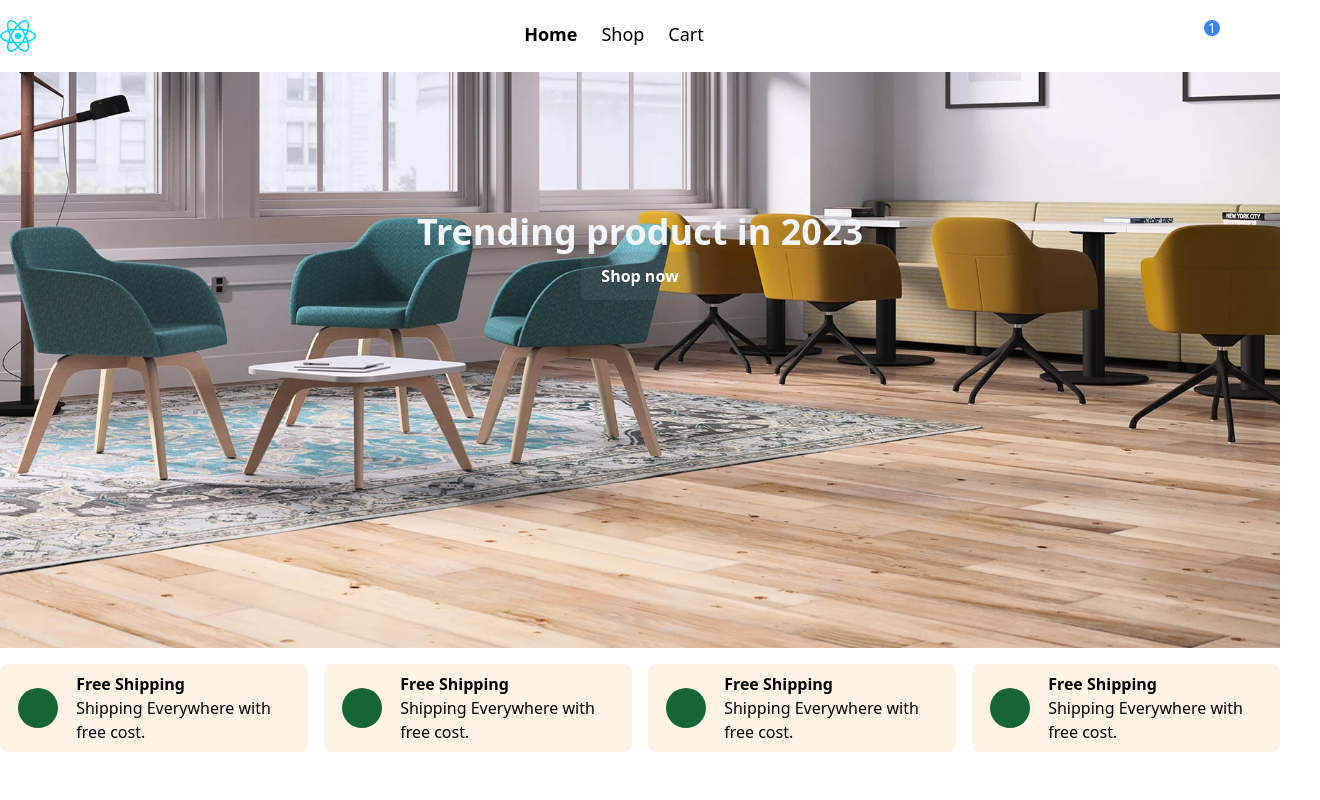
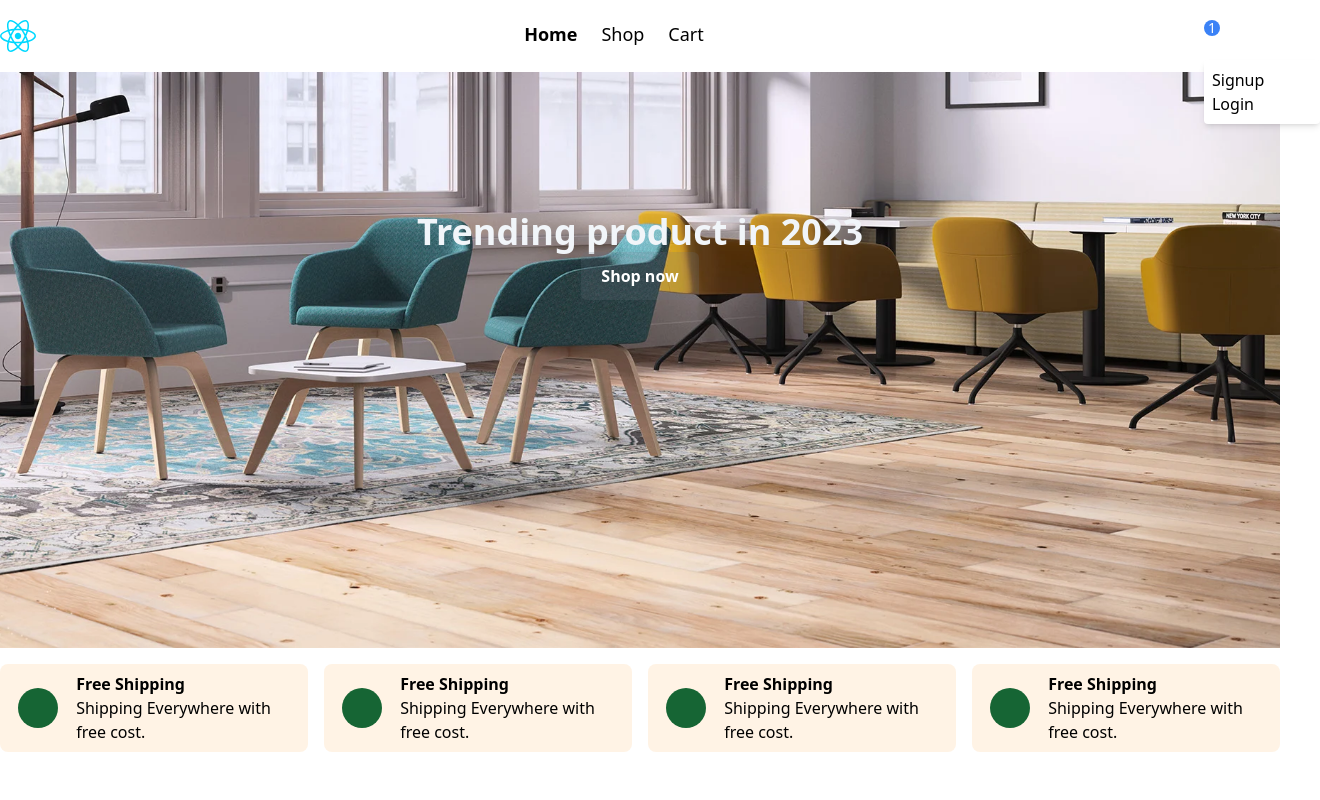
Before and after one commit to tnowad/eshop, a React (Vite) app: page /home in a window 1280 px wide. Both pictures are taken after a click on the element 1267 px from the left and 36 px from the top of the page. Shown: the top 800 px of the page, 1320 px wide, since content can reach past the window. Built offline with nearby package versions, Linux system fonts and the light colour scheme; no server answers; some icons are missing.

Commit message:
feat(header): add show infor current user and logout user

```diff
--- a/src/components/Header/index.tsx
+++ b/src/components/Header/index.tsx
@@ -1,8 +1,13 @@
 import { Link, NavLink } from "react-router-dom";
 import { Icon } from "@iconify/react";
 import logo from "../../assets/logo.svg";
-import { useSelector } from "react-redux";
 import { useAppSelector } from "../../hooks/storeHook";
+import useAuth from "../../hooks/useAuth";
+import { useState } from "react";
+import { signOut } from "firebase/auth";
+import { auth } from "../../firebase";
+import { toast } from "react-toastify";
+
 const navLinks = [
   {
     display: "Home",
@@ -20,6 +25,16 @@ const navLinks = [
 
 const Header = () => {
   const { totalQuantity } = useAppSelector((state) => state.cart);
+  const { currentUser } = useAuth();
+  const handleLogout = async () => {
+    try {
+      await signOut(auth);
+      toast.info("Logged out!");
+    } catch (error) {
+      toast.error("Something went wrong!");
+    }
+  };
+  const [isActiveMenu, setIsActiveMenu] = useState(false);
   return (
     <div className="flex justify-center sticky top-0 backdrop-blur-lg bg-white/80 z-10">
       <div className="container">
@@ -61,8 +76,38 @@ const Header = () => {
                 )}
               </span>
             </Link>
-            <span className="relative">
-              <Icon icon="mdi:user-outline" />
+            <span
+              className="relative"
+              onClick={() => {
+                setIsActiveMenu((value) => !value);
+              }}
+            >
+              {currentUser?.photoURL ? (
+                <img
+                  src={currentUser.photoURL}
+                  className="w-24px h-24px object-cover rounded-full"
+                />
+              ) : (
+                <Icon icon="mdi:user-outline" />
+              )}
+              {isActiveMenu && (
+                <div className="absolute top-10 -right-10 text-base bg-white w-29 grid p-2 rounded shadow-md">
+                  {currentUser ? (
+                    <button className="" onClick={handleLogout}>
+                      Logout
+                    </button>
+                  ) : (
+                    <>
+                      <Link to="/signup">
+                        <button className="">Signup</button>
+                      </Link>
+                      <Link to="/login">
+                        <button className="">Login</button>
+                      </Link>
+                    </>
+                  )}
+                </div>
+              )}
             </span>
           </div>
         </div>
```
